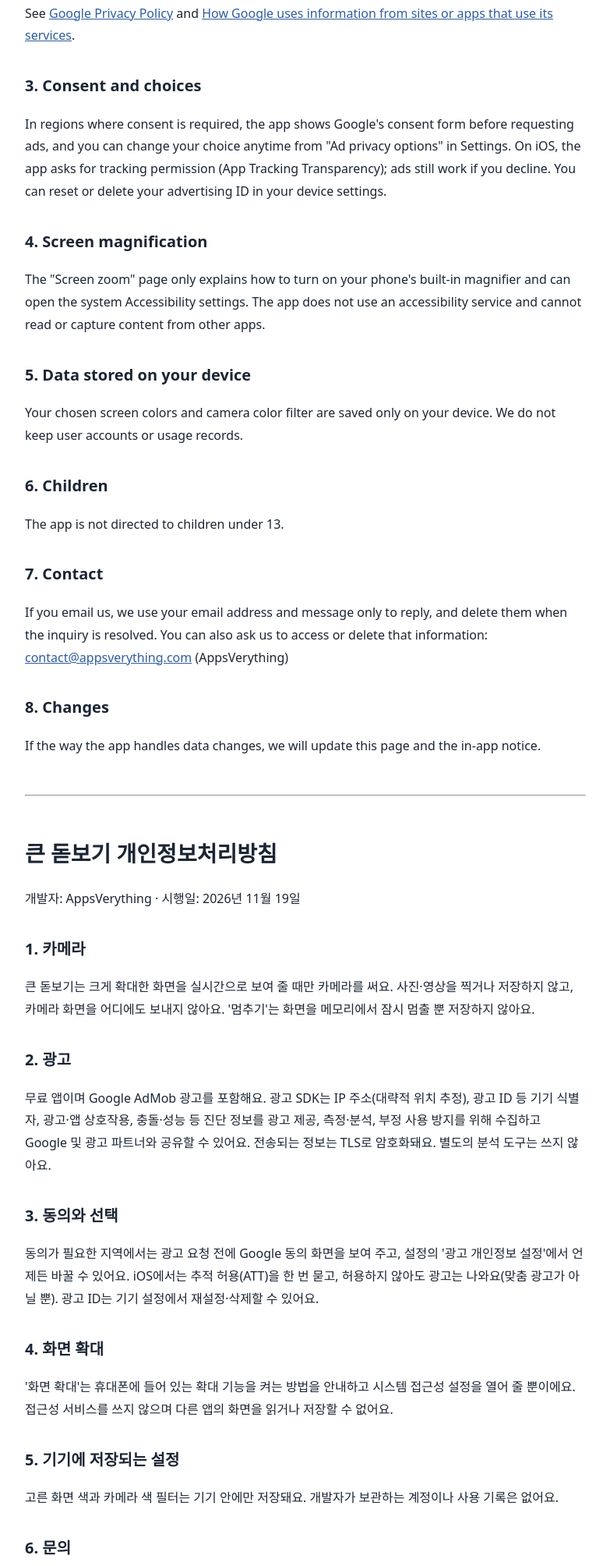
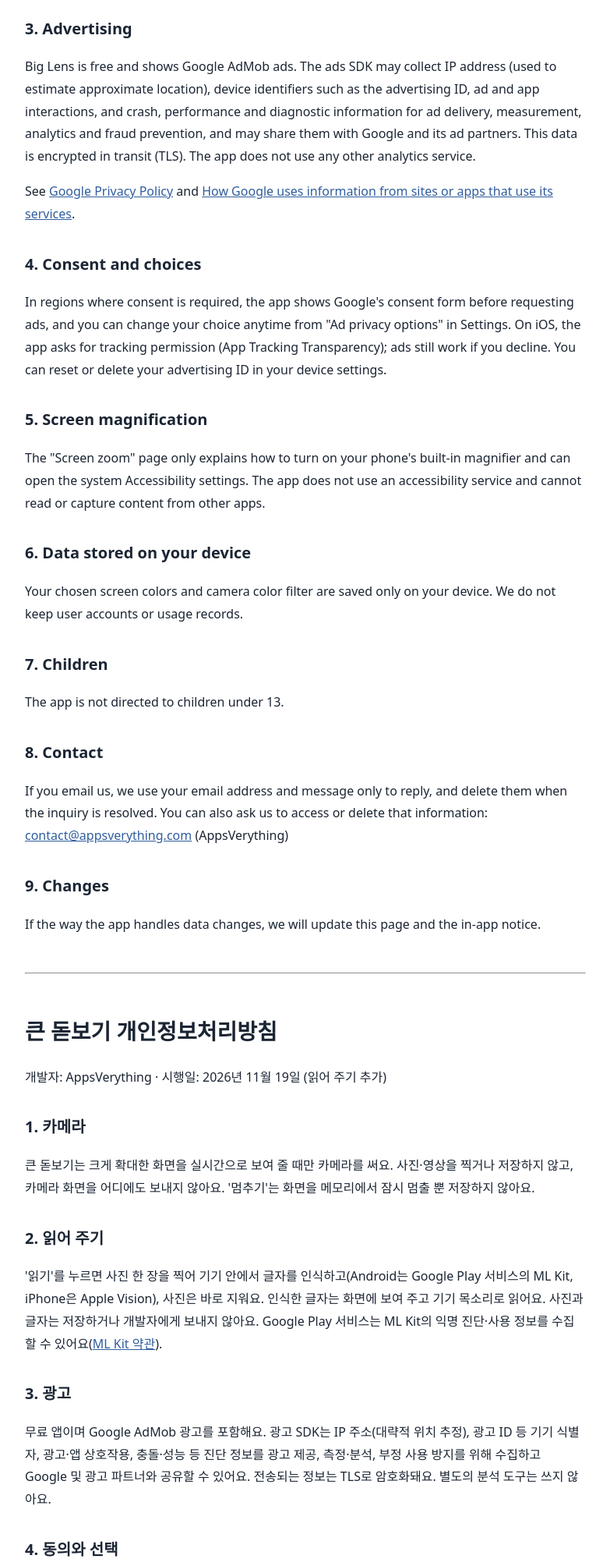
Before and after one commit to ssorrychoi/appsverything-website, a plain HTML site: page privacy/big-lens.html in a window 1280 px wide. Shown: the part 551-2559 px from the top of the page at 78% size, without its empty margins (248-1031 px from the left). Drawn offline with Linux system fonts and the light colour scheme.

Commit message:
docs: 큰 돋보기 개인정보처리방침에 읽어 주기(기기 내 글자 인식) 추가

```diff
--- a/privacy/big-lens.html
+++ b/privacy/big-lens.html
@@ -1,37 +1,41 @@
 <!doctype html>
 <html lang="en"><head><meta charset="utf-8"><meta name="viewport" content="width=device-width,initial-scale=1"><title>Big Lens Privacy Policy</title><style>body{max-width:720px;margin:40px auto;padding:0 24px;font-family:system-ui,sans-serif;line-height:1.8;color:#1b2533}h1{font-size:28px}h2{font-size:20px;margin-top:32px}a{color:#2f5d9e}hr{margin:48px 0}</style></head><body>
 <h1>Big Lens Privacy Policy</h1>
-<p>Developer: AppsVerything · Effective: November 19, 2026</p>
+<p>Developer: AppsVerything · Effective: November 19, 2026 (updated for Read aloud)</p>
 <h2>1. Camera</h2>
 <p>Big Lens (Magnifier) uses the camera only to show a live, magnified view on your screen. The app does not take photos, record video, save images, or send camera images anywhere. "Freeze" only pauses the live view in memory; nothing is written to storage.</p>
-<h2>2. Advertising</h2>
+<h2>2. Read aloud</h2>
+<p>When you tap "Read", the app takes one photo, recognizes the text on your device (Google ML Kit through Google Play services on Android, Apple's Vision framework on iPhone), and deletes the photo immediately. The recognized text is shown on screen and read aloud with your device's voice. The photo and the text are not stored or sent to us. Google Play services may collect anonymous diagnostic and usage information about ML Kit as described in <a href="https://developers.google.com/ml-kit/terms">ML Kit terms</a>.</p>
+<h2>3. Advertising</h2>
 <p>Big Lens is free and shows Google AdMob ads. The ads SDK may collect IP address (used to estimate approximate location), device identifiers such as the advertising ID, ad and app interactions, and crash, performance and diagnostic information for ad delivery, measurement, analytics and fraud prevention, and may share them with Google and its ad partners. This data is encrypted in transit (TLS). The app does not use any other analytics service.</p>
 <p>See <a href="https://policies.google.com/privacy">Google Privacy Policy</a> and <a href="https://policies.google.com/technologies/partner-sites">How Google uses information from sites or apps that use its services</a>.</p>
-<h2>3. Consent and choices</h2>
+<h2>4. Consent and choices</h2>
 <p>In regions where consent is required, the app shows Google's consent form before requesting ads, and you can change your choice anytime from "Ad privacy options" in Settings. On iOS, the app asks for tracking permission (App Tracking Transparency); ads still work if you decline. You can reset or delete your advertising ID in your device settings.</p>
-<h2>4. Screen magnification</h2>
+<h2>5. Screen magnification</h2>
 <p>The "Screen zoom" page only explains how to turn on your phone's built-in magnifier and can open the system Accessibility settings. The app does not use an accessibility service and cannot read or capture content from other apps.</p>
-<h2>5. Data stored on your device</h2>
+<h2>6. Data stored on your device</h2>
 <p>Your chosen screen colors and camera color filter are saved only on your device. We do not keep user accounts or usage records.</p>
-<h2>6. Children</h2>
+<h2>7. Children</h2>
 <p>The app is not directed to children under 13.</p>
-<h2>7. Contact</h2>
+<h2>8. Contact</h2>
 <p>If you email us, we use your email address and message only to reply, and delete them when the inquiry is resolved. You can also ask us to access or delete that information: <a href="mailto:contact@appsverything.com">contact@appsverything.com</a> (AppsVerything)</p>
-<h2>8. Changes</h2>
+<h2>9. Changes</h2>
 <p>If the way the app handles data changes, we will update this page and the in-app notice.</p>
 <hr>
 <h1>큰 돋보기 개인정보처리방침</h1>
-<p>개발자: AppsVerything · 시행일: 2026년 11월 19일</p>
+<p>개발자: AppsVerything · 시행일: 2026년 11월 19일 (읽어 주기 추가)</p>
 <h2>1. 카메라</h2>
 <p>큰 돋보기는 크게 확대한 화면을 실시간으로 보여 줄 때만 카메라를 써요. 사진·영상을 찍거나 저장하지 않고, 카메라 화면을 어디에도 보내지 않아요. '멈추기'는 화면을 메모리에서 잠시 멈출 뿐 저장하지 않아요.</p>
-<h2>2. 광고</h2>
+<h2>2. 읽어 주기</h2>
+<p>'읽기'를 누르면 사진 한 장을 찍어 기기 안에서 글자를 인식하고(Android는 Google Play 서비스의 ML Kit, iPhone은 Apple Vision), 사진은 바로 지워요. 인식한 글자는 화면에 보여 주고 기기 목소리로 읽어요. 사진과 글자는 저장하거나 개발자에게 보내지 않아요. Google Play 서비스는 ML Kit의 익명 진단·사용 정보를 수집할 수 있어요(<a href="https://developers.google.com/ml-kit/terms">ML Kit 약관</a>).</p>
+<h2>3. 광고</h2>
 <p>무료 앱이며 Google AdMob 광고를 포함해요. 광고 SDK는 IP 주소(대략적 위치 추정), 광고 ID 등 기기 식별자, 광고·앱 상호작용, 충돌·성능 등 진단 정보를 광고 제공, 측정·분석, 부정 사용 방지를 위해 수집하고 Google 및 광고 파트너와 공유할 수 있어요. 전송되는 정보는 TLS로 암호화돼요. 별도의 분석 도구는 쓰지 않아요.</p>
-<h2>3. 동의와 선택</h2>
+<h2>4. 동의와 선택</h2>
 <p>동의가 필요한 지역에서는 광고 요청 전에 Google 동의 화면을 보여 주고, 설정의 '광고 개인정보 설정'에서 언제든 바꿀 수 있어요. iOS에서는 추적 허용(ATT)을 한 번 묻고, 허용하지 않아도 광고는 나와요(맞춤 광고가 아닐 뿐). 광고 ID는 기기 설정에서 재설정·삭제할 수 있어요.</p>
-<h2>4. 화면 확대</h2>
+<h2>5. 화면 확대</h2>
 <p>'화면 확대'는 휴대폰에 들어 있는 확대 기능을 켜는 방법을 안내하고 시스템 접근성 설정을 열어 줄 뿐이에요. 접근성 서비스를 쓰지 않으며 다른 앱의 화면을 읽거나 저장할 수 없어요.</p>
-<h2>5. 기기에 저장되는 설정</h2>
+<h2>6. 기기에 저장되는 설정</h2>
 <p>고른 화면 색과 카메라 색 필터는 기기 안에만 저장돼요. 개발자가 보관하는 계정이나 사용 기록은 없어요.</p>
-<h2>6. 문의</h2>
+<h2>7. 문의</h2>
 <p>이메일로 문의하면 답변을 위해서만 이메일 주소와 문의 내용을 처리하고, 처리가 끝나면 삭제해요. 열람·삭제 요청도 같은 주소로 보낼 수 있어요: <a href="mailto:contact@appsverything.com">contact@appsverything.com</a></p>
 </body></html>
```
